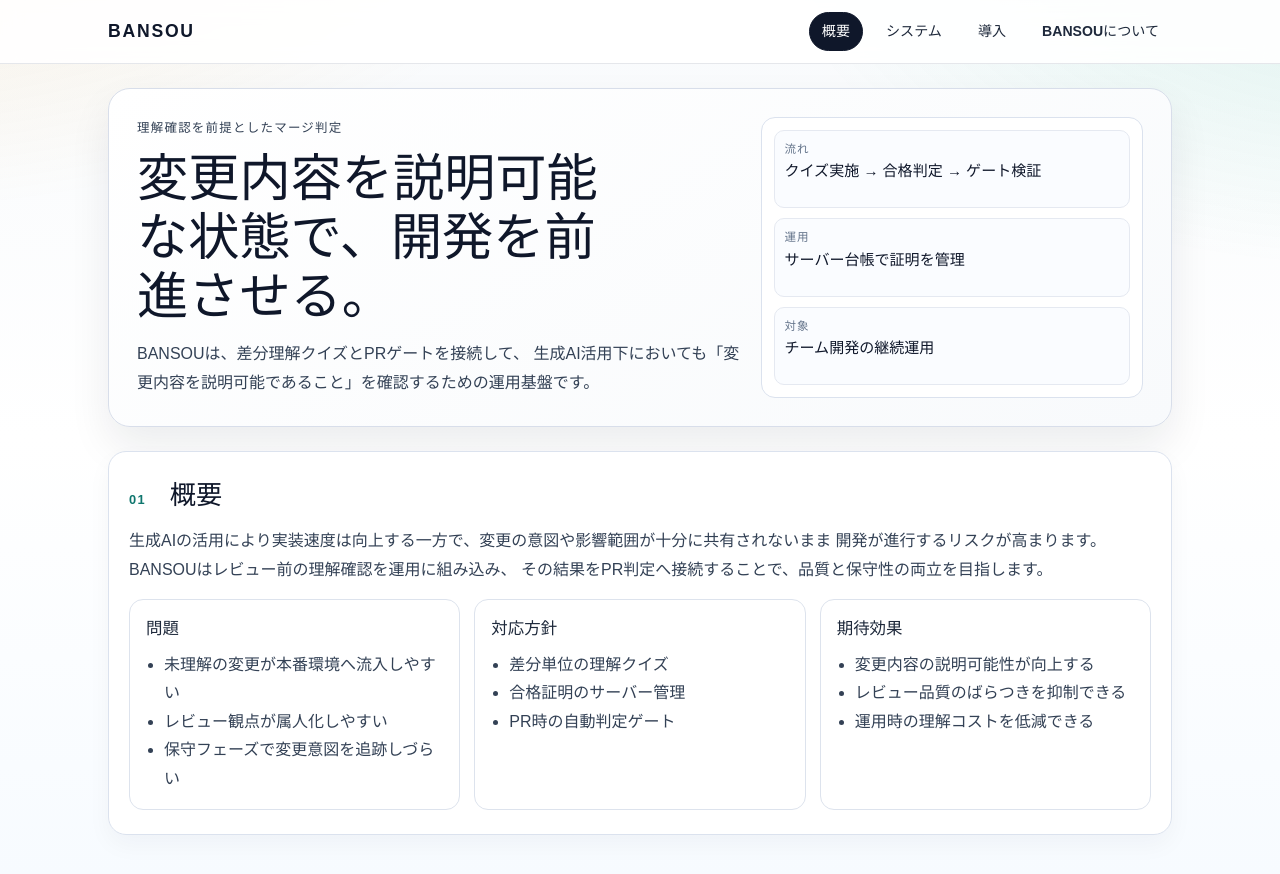
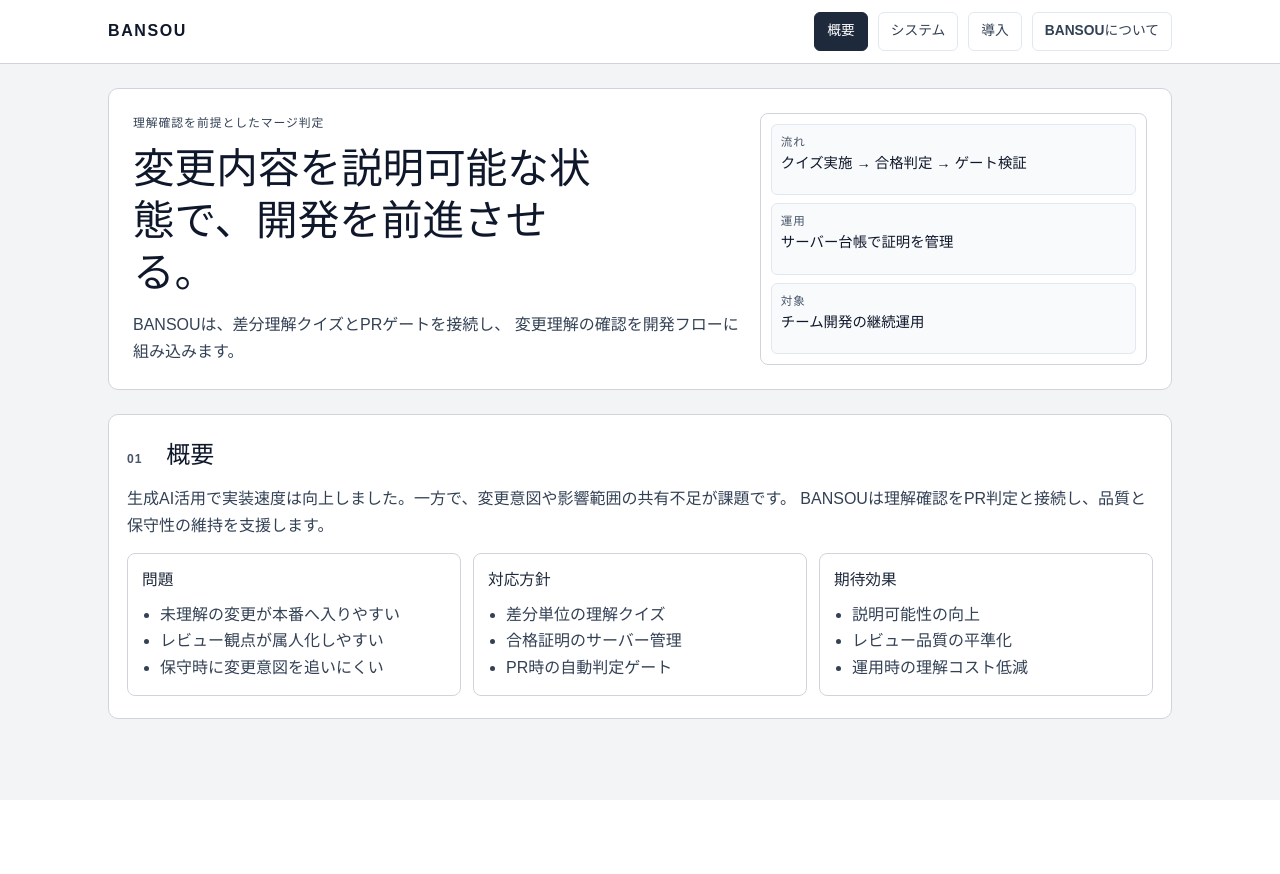
Before and after one commit to Utsugi0101/BANSOU_page, a React (Vite) app: page /#/overview in a window 1280 px wide. After the commit the page ends 800 px from the top, so only its background shows below. Built offline with nearby package versions, Linux system fonts and the light colour scheme.

Commit message:
Tighten copy and adopt sober corporate visual style

```diff
--- a/src/App.css
+++ b/src/App.css
@@ -1,18 +1,14 @@
 .page {
   min-height: 100vh;
-  background:
-    radial-gradient(1100px 520px at -15% -18%, rgba(245, 158, 11, 0.14), transparent 72%),
-    radial-gradient(900px 500px at 108% -8%, rgba(16, 185, 129, 0.12), transparent 68%),
-    linear-gradient(180deg, #f8fafc 0%, #ffffff 50%, #f7fbff 100%);
+  background: #f3f4f6;
 }
 
 .site-header {
   position: sticky;
   top: 0;
   z-index: 20;
-  backdrop-filter: blur(10px);
-  background: rgba(255, 255, 255, 0.9);
-  border-bottom: 1px solid #e5e7eb;
+  background: #ffffff;
+  border-bottom: 1px solid #d1d5db;
 }
 
 .header-inner {
@@ -26,7 +22,7 @@
 }
 
 .brand {
-  font-size: 1.1rem;
+  font-size: 1rem;
   font-weight: 900;
   color: #0f172a;
   text-decoration: none;
@@ -41,23 +37,23 @@
 
 .header-nav a {
   text-decoration: none;
-  color: #1e293b;
-  font-size: 0.88rem;
+  color: #334155;
+  font-size: 0.86rem;
   font-weight: 600;
   padding: 8px 12px;
-  border-radius: 999px;
-  border: 1px solid transparent;
+  border-radius: 6px;
+  border: 1px solid #e2e8f0;
+  background: #ffffff;
 }
 
 .header-nav a:hover {
-  background: #ffffff;
-  border-color: #d5dbe6;
+  border-color: #cbd5e1;
 }
 
 .header-nav a.active {
-  background: #0f172a;
+  background: #1e293b;
   color: #ffffff;
-  border-color: #0f172a;
+  border-color: #1e293b;
 }
 
 .content {
@@ -68,14 +64,14 @@
 }
 
 .hero {
-  padding: 28px;
-  border-radius: 22px;
-  border: 1px solid #d8deea;
-  background: linear-gradient(150deg, #ffffff 0%, #f8fafc 100%);
-  box-shadow: 0 20px 42px rgba(15, 23, 42, 0.08);
+  padding: 24px;
+  border-radius: 10px;
+  border: 1px solid #d1d5db;
+  background: #ffffff;
+  box-shadow: none;
   display: grid;
   grid-template-columns: 1.35fr 0.85fr;
-  gap: 16px;
+  gap: 12px;
 }
 
 .hero-main {
@@ -84,66 +80,66 @@
 }
 
 .hero-side {
-  border: 1px solid #dbe2ee;
-  border-radius: 14px;
+  border: 1px solid #d1d5db;
+  border-radius: 8px;
   background: #ffffff;
-  padding: 12px;
+  padding: 10px;
   display: grid;
-  gap: 10px;
+  gap: 8px;
 }
 
 .hero-chip {
-  border: 1px solid #e5e9f1;
-  border-radius: 10px;
-  padding: 10px;
-  background: #fafcff;
+  border: 1px solid #e2e8f0;
+  border-radius: 6px;
+  padding: 9px;
+  background: #f8fafc;
 }
 
 .hero-chip span {
   display: block;
   font-size: 0.72rem;
   letter-spacing: 0.08em;
-  color: #64748b;
+  color: #475569;
 }
 
 .hero-chip strong {
   display: block;
   margin-top: 2px;
-  font-size: 0.94rem;
+  font-size: 0.9rem;
   color: #0f172a;
 }
 
 .eyebrow {
   margin: 0;
-  font-size: 0.78rem;
-  letter-spacing: 0.1em;
+  font-size: 0.74rem;
+  letter-spacing: 0.08em;
   font-weight: 700;
-  color: #b45309;
+  color: #475569;
 }
 
 .hero h1 {
   margin: 10px 0 12px;
-  font-size: clamp(2rem, 4vw, 3.2rem);
-  line-height: 1.15;
+  font-size: clamp(1.8rem, 3.3vw, 2.6rem);
+  line-height: 1.25;
   color: #0f172a;
-  max-width: 17ch;
+  max-width: 20ch;
 }
 
 .hero p,
 .hero-copy {
   margin: 0;
   color: #334155;
-  line-height: 1.85;
+  line-height: 1.7;
 }
 
 .section {
   margin-top: 24px;
-  padding: 24px 20px;
-  border: 1px solid #dbe2ee;
-  border-radius: 18px;
-  background: rgba(255, 255, 255, 0.96);
-  animation: page-fade 0.18s ease;
-  box-shadow: 0 10px 24px rgba(15, 23, 42, 0.04);
+  padding: 22px 18px;
+  border: 1px solid #d1d5db;
+  border-radius: 10px;
+  background: #ffffff;
+  animation: none;
+  box-shadow: none;
 }
 
 .section-head {
@@ -154,28 +150,28 @@
 }
 
 .section-head span {
-  color: #0f766e;
-  font-size: 0.8rem;
+  color: #475569;
+  font-size: 0.76rem;
   font-weight: 800;
-  letter-spacing: 0.1em;
+  letter-spacing: 0.08em;
   min-width: 2.4em;
 }
 
 .section h2 {
   margin: 0;
-  font-size: 1.64rem;
+  font-size: 1.5rem;
   color: #0f172a;
 }
 
 .section > p {
   margin: 0 0 14px;
   color: #334155;
-  line-height: 1.8;
+  line-height: 1.7;
 }
 
 .cards {
   display: grid;
-  gap: 14px;
+  gap: 12px;
 }
 
 .cards.two {
@@ -187,22 +183,22 @@
 }
 
 .card {
-  border: 1px solid #dde3ed;
-  border-radius: 14px;
-  padding: 16px;
+  border: 1px solid #d1d5db;
+  border-radius: 8px;
+  padding: 14px;
   background: #ffffff;
 }
 
 .card h3 {
   margin: 0 0 10px;
-  font-size: 1.03rem;
+  font-size: 0.98rem;
   color: #1e293b;
 }
 
 .card p,
 .card li {
   color: #334155;
-  line-height: 1.78;
+  line-height: 1.65;
 }
 
 .card ul,
@@ -212,15 +208,15 @@
 }
 
 .card a {
-  color: #0369a1;
+  color: #1d4ed8;
   font-weight: 600;
 }
 
 .flow {
   margin-top: 14px;
-  border: 1px solid #dbe2eb;
-  border-radius: 14px;
-  padding: 16px;
+  border: 1px solid #d1d5db;
+  border-radius: 8px;
+  padding: 14px;
   background: #f8fafc;
 }
 
@@ -236,17 +232,17 @@
 .concept {
   margin: 14px 0 0;
   padding: 14px 16px;
-  border-left: 4px solid #f59e0b;
-  background: #fff8e6;
-  color: #78350f;
-  border-radius: 8px;
-  line-height: 1.8;
+  border-left: 3px solid #64748b;
+  background: #f8fafc;
+  color: #334155;
+  border-radius: 6px;
+  line-height: 1.7;
 }
 
 .diagram {
   margin-top: 14px;
-  border: 1px dashed #9fb0c7;
-  border-radius: 14px;
+  border: 1px dashed #94a3b8;
+  border-radius: 8px;
   padding: 14px;
   display: grid;
   grid-template-columns: repeat(5, minmax(0, 1fr));
@@ -255,23 +251,12 @@
 
 .node {
   text-align: center;
-  border: 1px solid #d7dfeb;
-  border-radius: 10px;
-  padding: 10px 6px;
+  border: 1px solid #cbd5e1;
+  border-radius: 6px;
+  padding: 9px 6px;
   font-size: 0.82rem;
   color: #334155;
-  background: #f8fafc;
-}
-
-@keyframes page-fade {
-  from {
-    opacity: 0.2;
-    transform: translateY(4px);
-  }
-  to {
-    opacity: 1;
-    transform: translateY(0);
-  }
+  background: #ffffff;
 }
 
 @media (max-width: 900px) {
--- a/src/App.tsx
+++ b/src/App.tsx
@@ -63,8 +63,8 @@
             <p className="eyebrow">理解確認を前提としたマージ判定</p>
             <h1>変更内容を説明可能な状態で、開発を前進させる。</h1>
             <p className="hero-copy">
-              BANSOUは、差分理解クイズとPRゲートを接続して、
-              生成AI活用下においても「変更内容を説明可能であること」を確認するための運用基盤です。
+              BANSOUは、差分理解クイズとPRゲートを接続し、
+              変更理解の確認を開発フローに組み込みます。
             </p>
           </div>
           <div className="hero-side" aria-hidden="true">
@@ -100,17 +100,16 @@
         <h2>概要</h2>
       </header>
       <p>
-        生成AIの活用により実装速度は向上する一方で、変更の意図や影響範囲が十分に共有されないまま
-        開発が進行するリスクが高まります。BANSOUはレビュー前の理解確認を運用に組み込み、
-        その結果をPR判定へ接続することで、品質と保守性の両立を目指します。
+        生成AI活用で実装速度は向上しました。一方で、変更意図や影響範囲の共有不足が課題です。
+        BANSOUは理解確認をPR判定と接続し、品質と保守性の維持を支援します。
       </p>
       <div className="cards three">
         <article className="card">
           <h3>問題</h3>
           <ul>
-            <li>未理解の変更が本番環境へ流入しやすい</li>
+            <li>未理解の変更が本番へ入りやすい</li>
             <li>レビュー観点が属人化しやすい</li>
-            <li>保守フェーズで変更意図を追跡しづらい</li>
+            <li>保守時に変更意図を追いにくい</li>
           </ul>
         </article>
         <article className="card">
@@ -124,9 +123,9 @@
         <article className="card">
           <h3>期待効果</h3>
           <ul>
-            <li>変更内容の説明可能性が向上する</li>
-            <li>レビュー品質のばらつきを抑制できる</li>
-            <li>運用時の理解コストを低減できる</li>
+            <li>説明可能性の向上</li>
+            <li>レビュー品質の平準化</li>
+            <li>運用時の理解コスト低減</li>
           </ul>
         </article>
       </div>
@@ -141,19 +140,19 @@
         <span>02</span>
         <h2>システム</h2>
       </header>
-      <p>BANSOUは、拡張機能・サーバー・GitHub Actionの3要素で構成されます。</p>
+      <p>拡張機能・サーバー・GitHub Actionの3要素で構成されます。</p>
       <div className="cards three">
         <article className="card">
           <h3>VSCode拡張</h3>
-          <p>差分取得、クイズ表示、回答送信を担当します。</p>
+          <p>差分取得、クイズ表示、回答送信を担当。</p>
         </article>
         <article className="card">
           <h3>BANSOU Server</h3>
-          <p>クイズ生成、採点、証明発行、台帳保存、判定APIを担当します。</p>
+          <p>クイズ生成、採点、証明発行、台帳保存、判定APIを担当。</p>
         </article>
         <article className="card">
           <h3>GitHub Action</h3>
-          <p>PR差分と証明の整合性を確認し、マージ可否を判定します。</p>
+          <p>PR差分と証明を照合し、マージ可否を判定。</p>
         </article>
       </div>
       <div className="diagram">
@@ -166,11 +165,11 @@
       <article className="flow">
         <h3>処理フロー</h3>
         <ol>
-          <li>差分情報を取り込み、理解確認クイズを生成する</li>
-          <li>回答結果をサーバー側で採点する</li>
-          <li>合格結果を証明情報として保存する</li>
-          <li>PR時に証明情報の有無および整合性を検証する</li>
-          <li>条件を満たした変更のみをマージ可能とする</li>
+          <li>差分からクイズを生成</li>
+          <li>サーバーで採点</li>
+          <li>合格結果を証明として保存</li>
+          <li>PR時に証明を検証</li>
+          <li>条件充足時のみマージ可能</li>
         </ol>
       </article>
     </section>
@@ -184,7 +183,7 @@
         <span>03</span>
         <h2>導入</h2>
       </header>
-      <p>以下は最小構成での導入手順です。初期検証後、運用ポリシーに応じて必須化します。</p>
+      <p>最小構成での導入手順です。検証後に必須化できます。</p>
       <article className="card">
         <h3>導入ステップ</h3>
         <ol>
@@ -221,8 +220,8 @@
         <h2>BANSOUについて</h2>
       </header>
       <p>
-        BANSOUは生成AIの利用を制限する仕組みではなく、
-        生成された変更を理解し、説明可能な状態で運用するための基盤です。
+        BANSOUは生成AI利用を止める仕組みではなく、
+        生成された変更を理解可能な状態で運用するための基盤です。
       </p>
       <div className="cards two">
         <article className="card">
```
